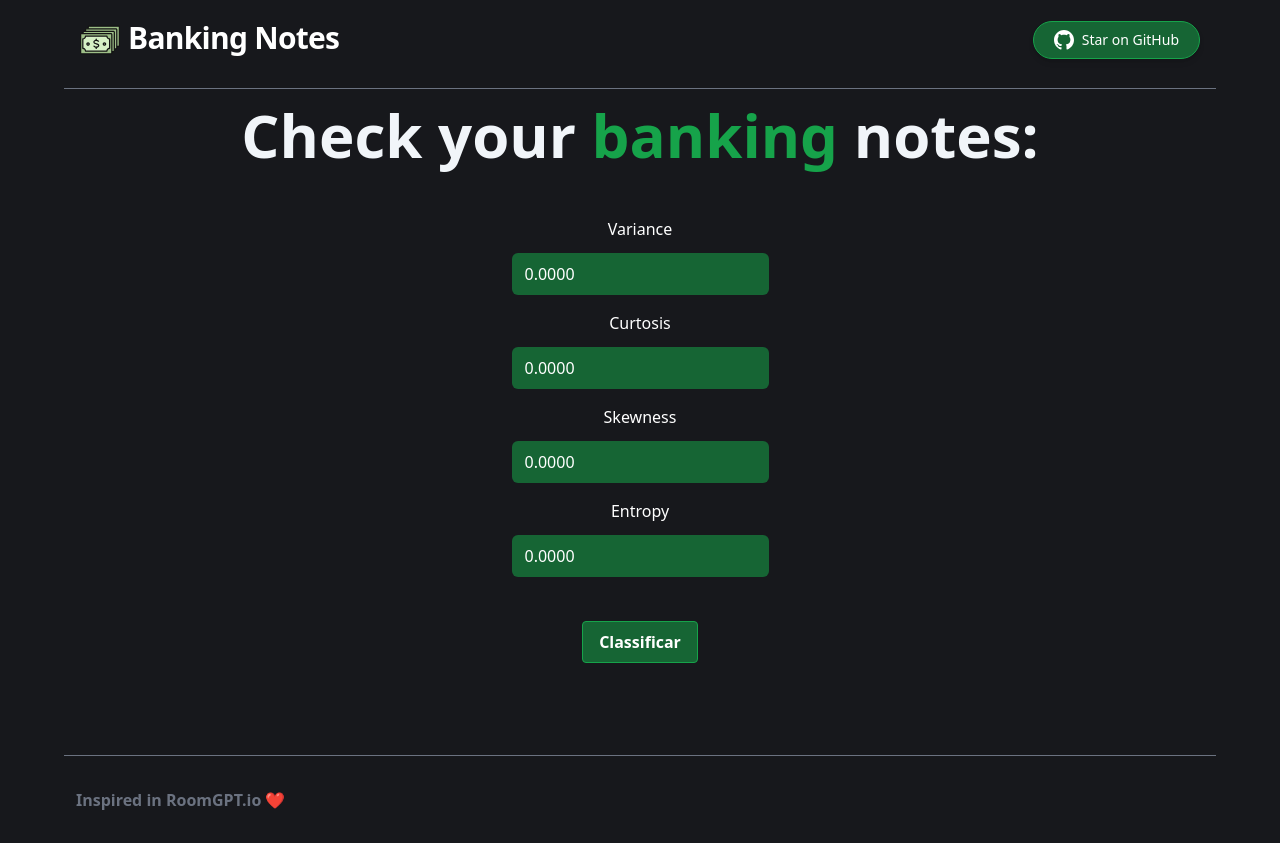
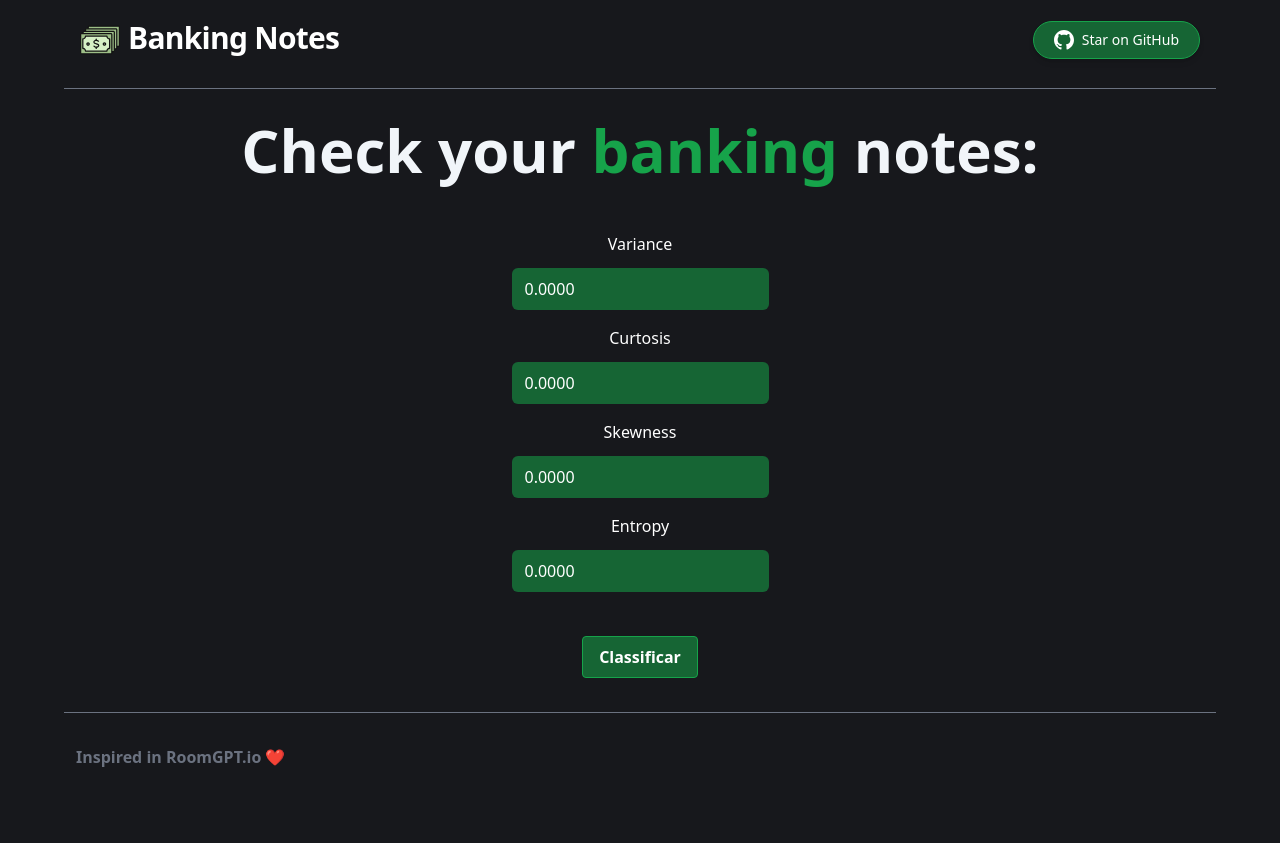
Before and after one commit to sunr00t/banking_notes_frontend, a Next.js app: page / in a window 1280 px wide. After the commit the page ends 800 px from the top, so only its background shows below. Built offline with nearby package versions, Linux system fonts and the light colour scheme.

Commit message:
Update Accept and Wrong shown logic

```diff
--- a/components/Form.tsx
+++ b/components/Form.tsx
@@ -132,14 +132,12 @@ export default function Form() {
           </button>
         </div>
       </div>
-      <div className="flex justify-center">
-        <div className={classification == 1 ? 'visible' : 'invisible'}>
-          <Accept />
-        </div>
-        <div className={classification == 0 ? 'visible' : 'invisible'}>
-          <Wrong />
-        </div>
-      </div>
+
+      {classification !== null && (
+				<div className="flex justify-center">
+					{classification ? <Accept /> : <Wrong />}
+				</div>
+			)}
     </form>
   );
 }
```
